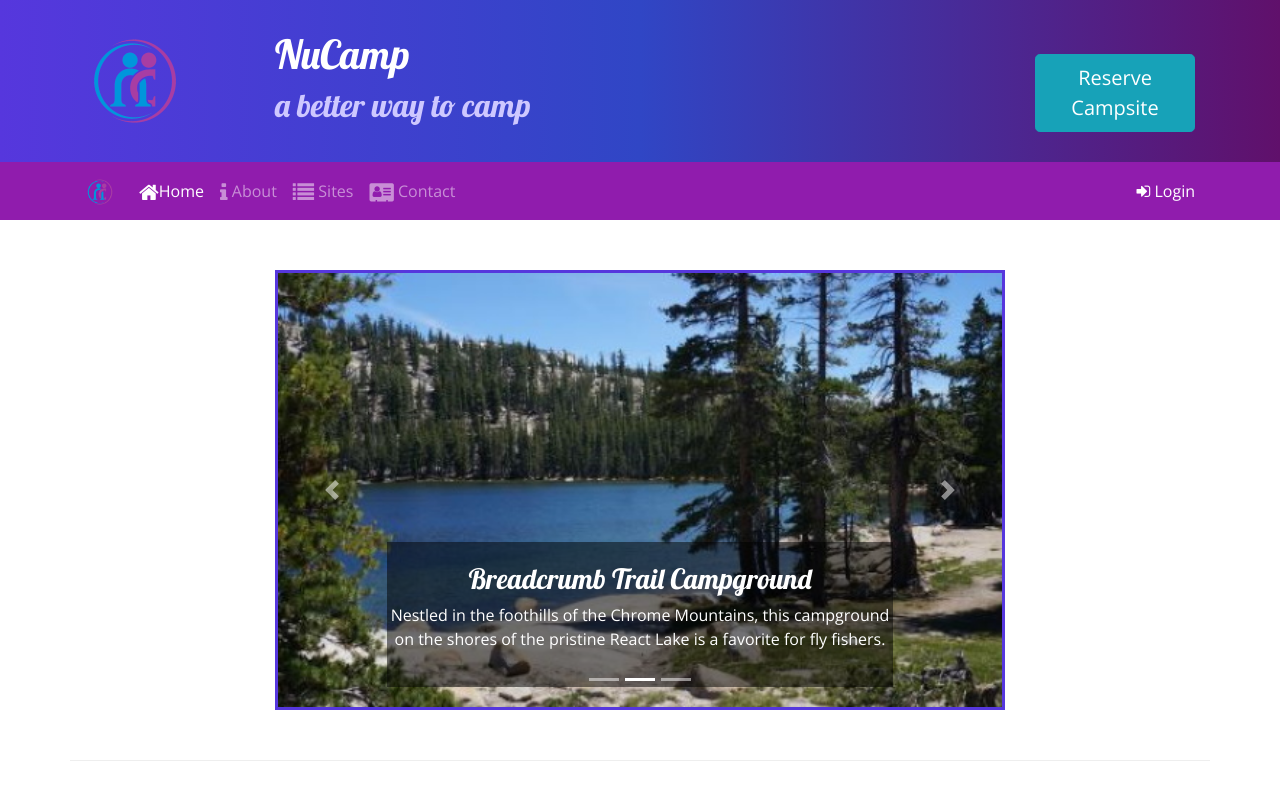
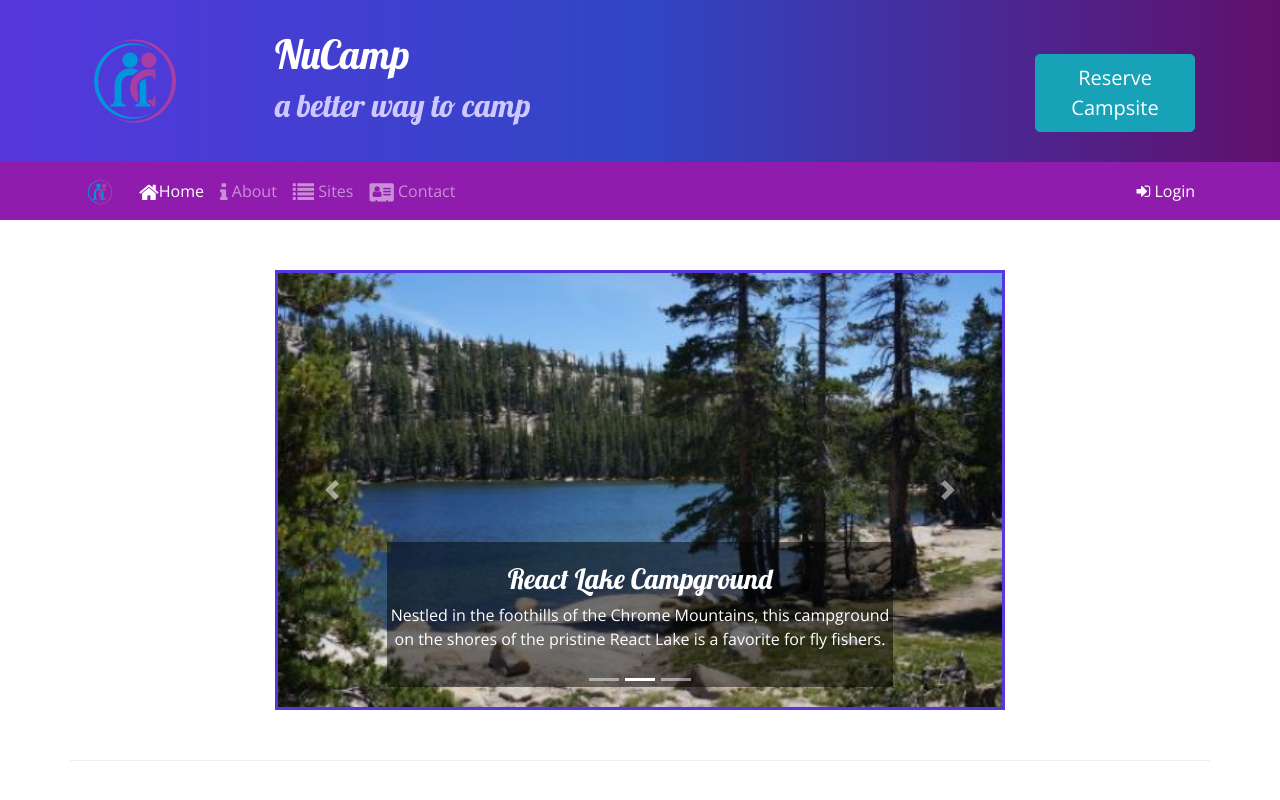
Before and after one commit to Revlisc/nucampsite, a website: page index.html in a window 1280 px wide. Both pictures are taken after a click on the link 100 px from the left and 191 px from the top of the page. Shown: the top 800 px of the page. Drawn offline with nearby package versions, Linux system fonts and the light colour scheme.

Commit message:
Carousel updated

```diff
--- a/index.html
+++ b/index.html
@@ -114,14 +114,14 @@
                         <div class="carousel-item">
                             <img class="d-block w-100" src="img/react-lake.jpg" alt="React Lake Campground" />
                             <div class="carousel-caption">
-                                <h3>Breadcrumb Trail Campground</h3>
+                                <h3>React Lake Campground</h3>
                                 <p class="d-none d-sm-block">Nestled in the foothills of the Chrome Mountains, this campground on the shores of the pristine React Lake is a favorite for fly fishers.</p>
                             </div>
                         </div>
                         <div class="carousel-item">
                             <img class="d-block w-100" src="img/chrome-river.jpg" alt="Chrome River Campground" />
                             <div class="carousel-caption">
-                                <h3>Breadcrumb Trail Campground</h3>
+                                <h3>Chrome River Campground</h3>
                                 <p class="d-none d-sm-block">Spend a few sunny days and starry nights beneath a canopy of old-growth firs at this enchanting spot by the Chrome River.</p>
                             </div>
                         </div>
```
